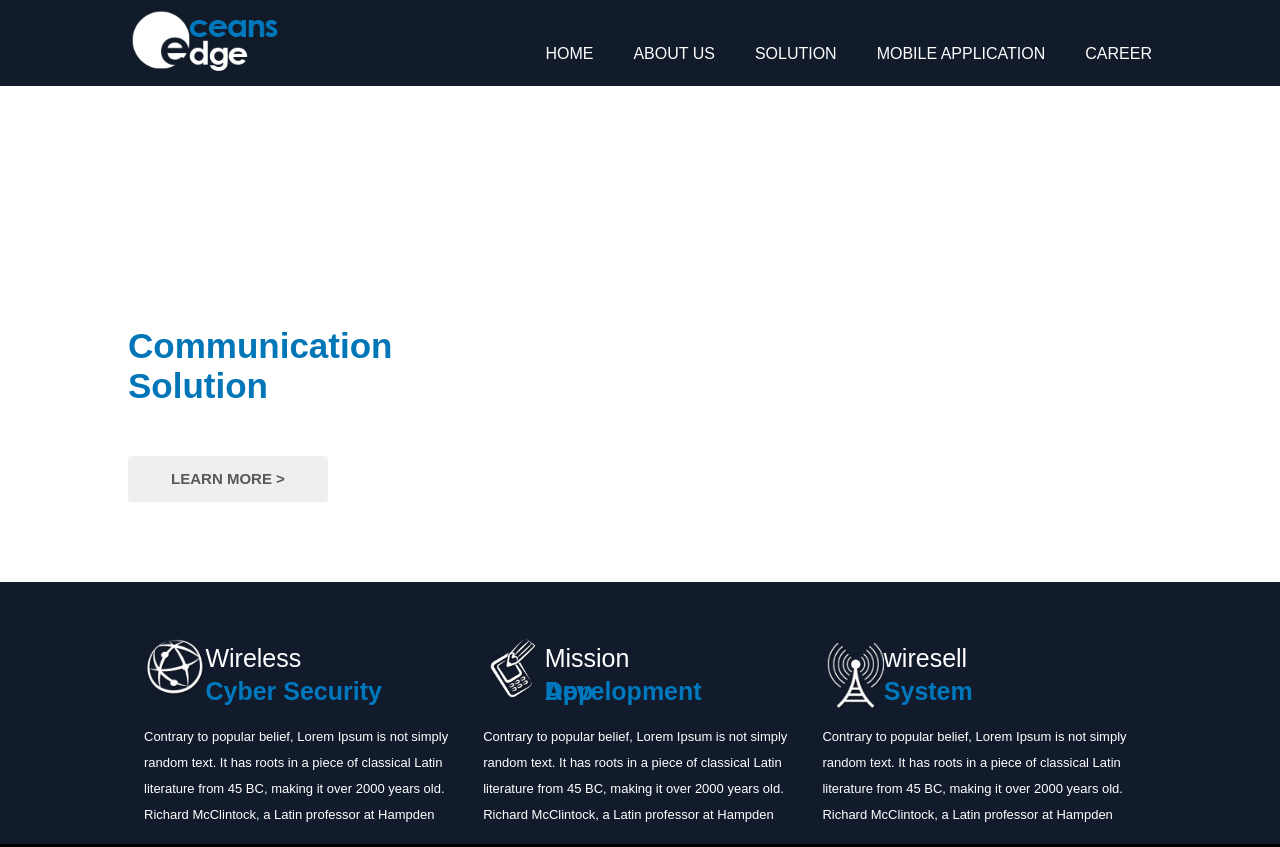
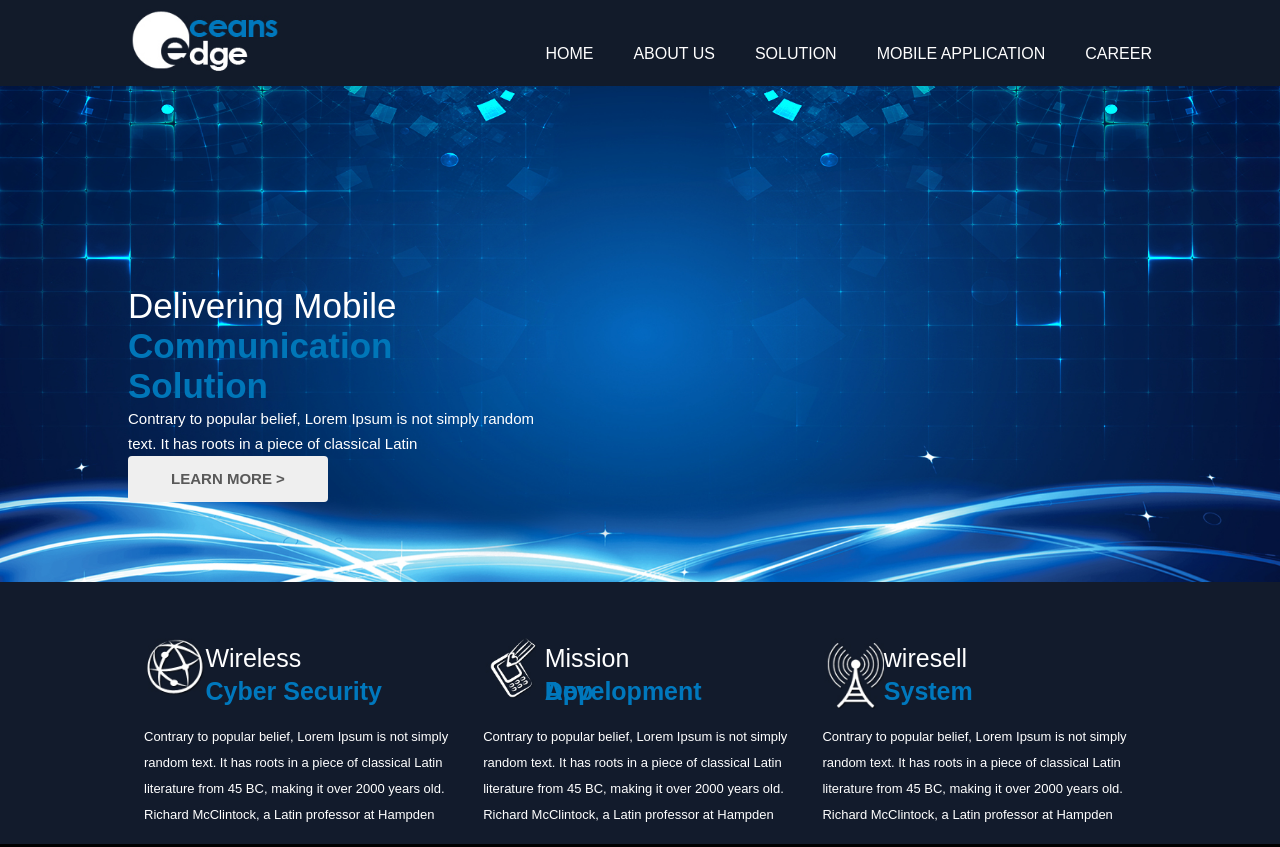
Before and after one commit to evansharif/projectBlueClass10, a plain HTML site: page index.html in a window 1280 px wide. Shown: the top 847 px of the page. Drawn offline with Linux system fonts and the light colour scheme.

Commit message:
Update style.css

```diff
--- a/style.css
+++ b/style.css
@@ -63,7 +63,7 @@ header{
 /*banner start*/
 
 .banner{
-    background-image: url(../blue10/img/banner.jpg);
+    background-image: url(/img/banner.jpg);
     background-repeat: no-repeat;
     background-size: cover;
     background-position:center;
```
